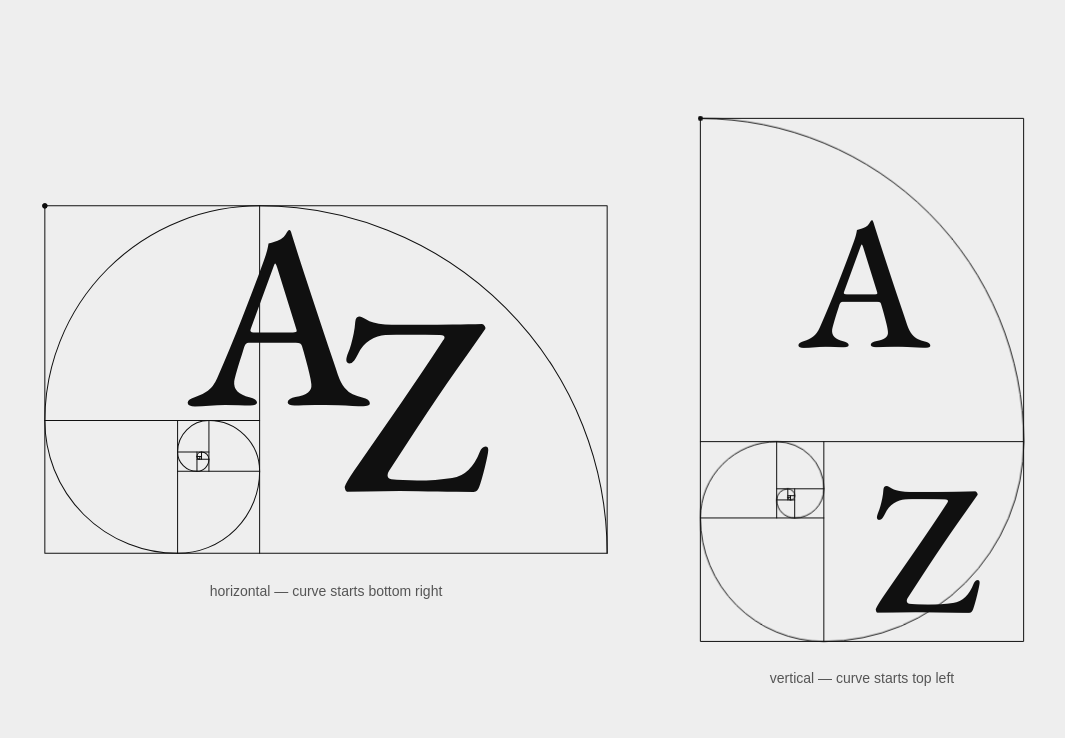
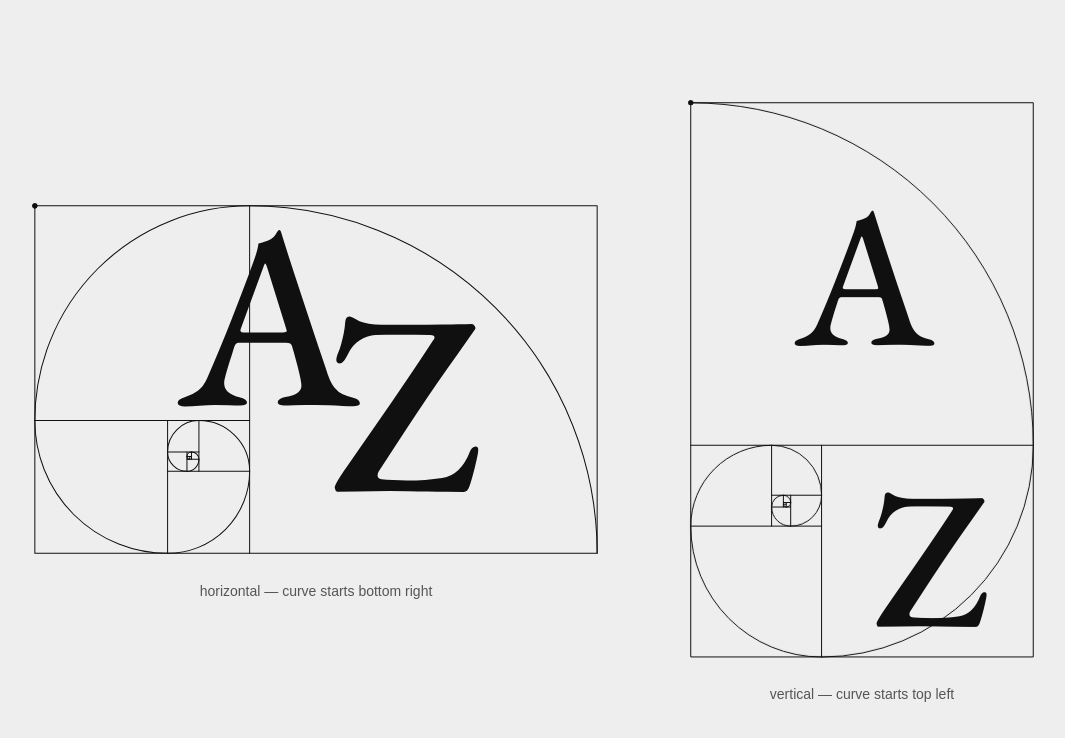
Before and after one commit to andrewyzhou/personal-site, a Next.js app: page /logo in a window 1280 px wide. Shown: the top 738 px of the page, without its empty margins (106-1171 px from the left). Built offline with nearby package versions, Linux system fonts and the light colour scheme; a web font is replaced by a local one.

Commit message:
fix: vertical logo preview sized as exact transpose of horizontal

```diff
--- a/src/app/logo/page.tsx
+++ b/src/app/logo/page.tsx
@@ -14,7 +14,8 @@ export default function LogoPreview() {
         <GoldenLogo layout="horizontal" className="w-full gl-show-dots" />
         <p className="text-gray text-sm">horizontal — curve starts bottom right</p>
       </div>
-      <div className="flex flex-col items-center" style={{ gap: "1.25rem", width: "21rem", maxWidth: "70vw" }}>
+      {/* 36rem x 610/987 — exact transpose of the horizontal, so both render at identical scale */}
+      <div className="flex flex-col items-center" style={{ gap: "1.25rem", width: "22.25rem", maxWidth: "70vw" }}>
         <GoldenLogo layout="vertical" className="w-full gl-show-dots" />
         <p className="text-gray text-sm">vertical — curve starts top left</p>
       </div>
```
